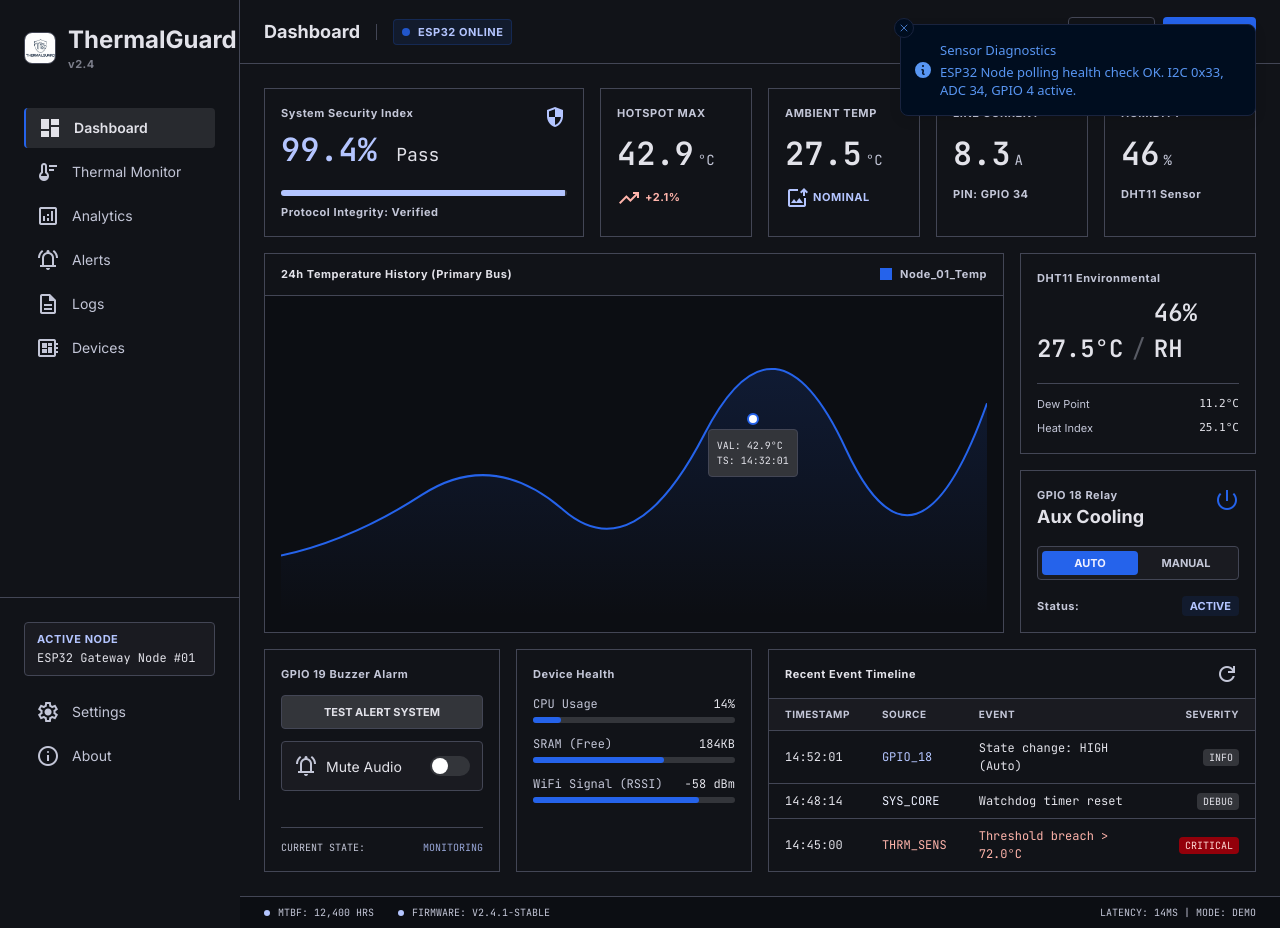
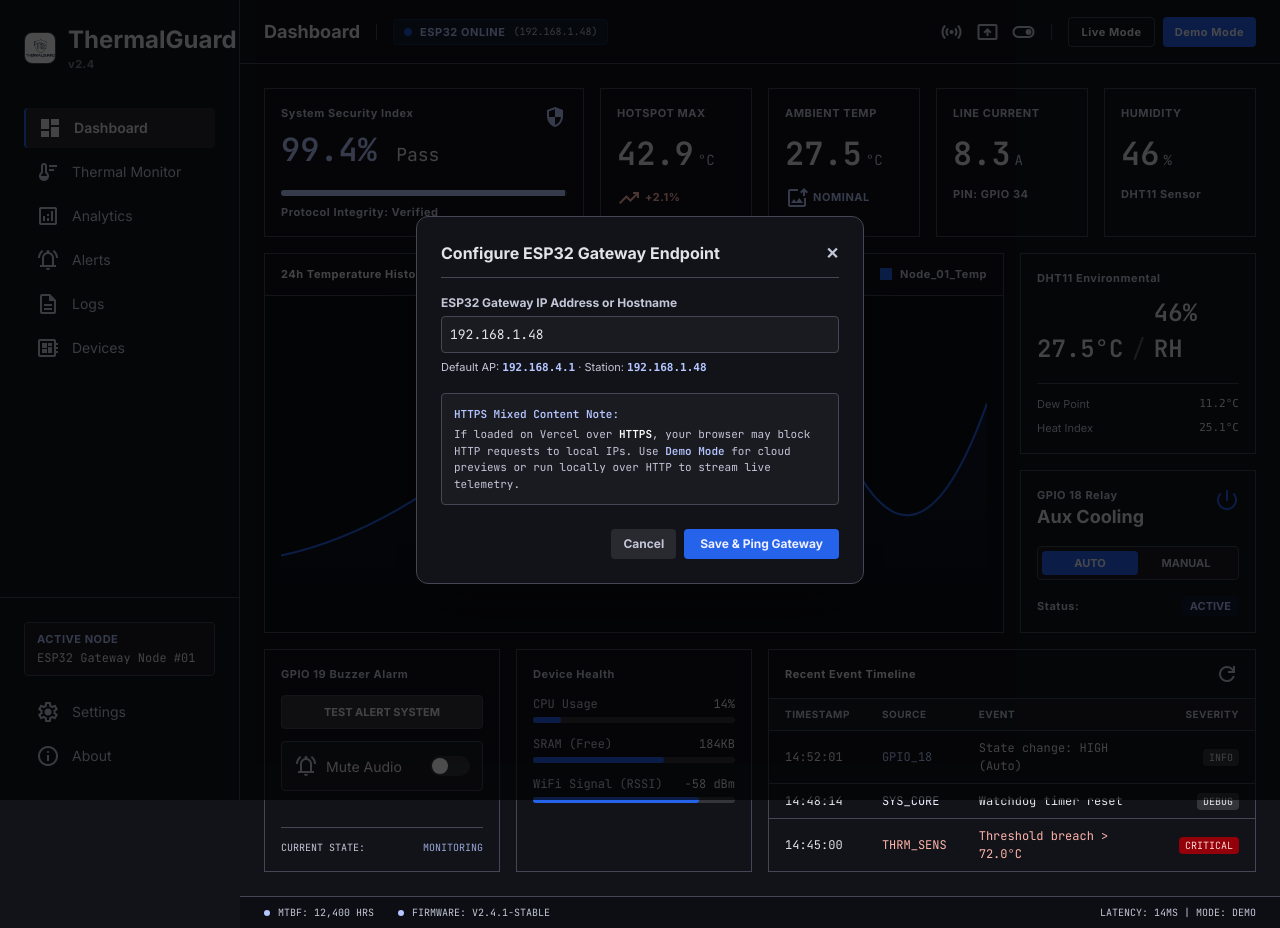
Before and after one commit to Sumeet-basfore/ThermalGuard, a React (Vite) app in the folder web/: page / in a window 1280 px wide. Both pictures are taken after a click on the button "sensors". Built offline with nearby package versions, Linux system fonts and the light colour scheme.

Commit message:
feat: enable live hardware telemetry status flags, dynamic ESP32 IP config modal, and mixed content fallback

```diff
--- a/web/src/app/components/thermalguard/TopHeader.tsx
+++ b/web/src/app/components/thermalguard/TopHeader.tsx
@@ -1,6 +1,7 @@
 import React, { useEffect, useState } from "react";
 import { toast } from "sonner";
 import { useTelemetry } from "../../context/TelemetryContext";
+import { getActiveIp, setApiEndpoint } from "../../services/api";
 import { PresentationView } from "./PresentationView";
 
 export interface TopHeaderProps {
@@ -9,8 +10,11 @@ export interface TopHeaderProps {
 }
 
 export function TopHeader({ pageName, onOpenMobileMenu }: TopHeaderProps) {
-  const { mode, setMode, isOnline, hasError } = useTelemetry();
+  const { mode, setMode, isOnline, hasError, refreshTelemetry } = useTelemetry();
   const [isPresentation, setIsPresentation] = useState(false);
+  const [showIpModal, setShowIpModal] = useState(false);
+  const [inputIp, setInputIp] = useState(getActiveIp());
+  const [pinging, setPinging] = useState(false);
 
   useEffect(() => {
     const handleKeyDown = (e: KeyboardEvent) => {
@@ -20,6 +24,7 @@ export function TopHeader({ pageName, onOpenMobileMenu }: TopHeaderProps) {
         }
       } else if (e.key === "Escape") {
         setIsPresentation(false);
+        setShowIpModal(false);
       }
     };
 
@@ -27,10 +32,22 @@ export function TopHeader({ pageName, onOpenMobileMenu }: TopHeaderProps) {
     return () => window.removeEventListener("keydown", handleKeyDown);
   }, []);
 
-  const handleSensorCheck = () => {
-    toast.info("Sensor Diagnostics", {
-      description: "ESP32 Node polling health check OK. I2C 0x33, ADC 34, GPIO 4 active.",
-    });
+  const handleSaveIp = async () => {
+    setPinging(true);
+    setApiEndpoint(inputIp);
+    try {
+      await refreshTelemetry();
+      toast.success("ESP32 Target Updated", {
+        description: `Gateway target set to http://${inputIp}/api`,
+      });
+      setShowIpModal(false);
+    } catch {
+      toast.error("Gateway Unreachable", {
+        description: `Could not connect to ESP32 at http://${inputIp}/api`,
+      });
+    } finally {
+      setPinging(false);
+    }
   };
 
   return (
@@ -48,7 +65,13 @@ export function TopHeader({ pageName, onOpenMobileMenu }: TopHeaderProps) {
             {pageName}
           </h2>
           <div className="h-4 w-[1px] bg-[#434655] hidden sm:block"></div>
-          <div className="flex items-center gap-2 px-2 py-1 bg-[#2563eb]/10 rounded border border-[#2563eb]/20">
+
+          {/* Interactive Connection Status Badge */}
+          <button
+            onClick={() => setShowIpModal(true)}
+            className="flex items-center gap-2 px-2.5 py-1 bg-[#2563eb]/10 rounded border border-[#2563eb]/20 hover:bg-[#2563eb]/20 transition-colors"
+            title="Configure ESP32 Gateway IP Address"
+          >
             <span
               className={`w-2 h-2 rounded-full ${
                 !isOnline || hasError ? "bg-[#ffb4ab]" : "bg-[#2563eb] animate-pulse"
@@ -57,15 +80,16 @@ export function TopHeader({ pageName, onOpenMobileMenu }: TopHeaderProps) {
             <span className="font-[Inter] text-[11px] leading-[16px] tracking-[0.05em] font-bold text-[#b4c5ff]">
               {!isOnline || hasError ? "ESP32 OFFLINE" : "ESP32 ONLINE"}
             </span>
-          </div>
+            <span className="font-['JetBrains_Mono'] text-[10px] text-[#c3c6d7]">({inputIp})</span>
+          </button>
         </div>
 
         <div className="flex items-center gap-4">
           {/* Action Icons */}
           <div className="flex items-center gap-3">
             <button
-              onClick={handleSensorCheck}
-              title="Sensor Diagnostics"
+              onClick={() => setShowIpModal(true)}
+              title="Configure Gateway Target IP"
               className="material-symbols-outlined text-[#c3c6d7] hover:text-[#b4c5ff] transition-colors text-[20px]"
             >
               sensors
@@ -114,7 +138,67 @@ export function TopHeader({ pageName, onOpenMobileMenu }: TopHeaderProps) {
         </div>
       </header>
 
-      {/* Presentation Mode Fullscreen Overlay */}
+      {/* ESP32 IP Configuration Modal */}
+      {showIpModal && (
+        <div className="fixed inset-0 z-50 flex items-center justify-center bg-black/70 p-4">
+          <div className="w-full max-w-md bg-[#111318] border border-[#434655] rounded-xl p-6 shadow-2xl">
+            <div className="flex justify-between items-center border-b border-[#434655] pb-3">
+              <h3 className="font-[Inter] text-[16px] font-bold text-[#e2e2e9]">
+                Configure ESP32 Gateway Endpoint
+              </h3>
+              <button
+                onClick={() => setShowIpModal(false)}
+                className="text-[#c3c6d7] hover:text-[#e2e2e9] font-bold"
+              >
+                ✕
+              </button>
+            </div>
+
+            <div className="mt-4 space-y-4 font-[Inter] text-[13px]">
+              <div>
+                <label className="block text-[12px] font-bold text-[#c3c6d7] mb-1">
+                  ESP32 Gateway IP Address or Hostname
+                </label>
+                <input
+                  type="text"
+                  value={inputIp}
+                  onChange={(e) => setInputIp(e.target.value)}
+                  placeholder="192.168.1.48"
+                  className="w-full bg-[#1a1b21] border border-[#434655] p-2 text-[#e2e2e9] font-['JetBrains_Mono'] rounded outline-none focus:border-[#2563eb]"
+                />
+                <p className="mt-1.5 text-[11px] text-[#c3c6d7]">
+                  Default AP: <b className="font-mono text-[#b4c5ff]">192.168.4.1</b> · Station: <b className="font-mono text-[#b4c5ff]">192.168.1.48</b>
+                </p>
+              </div>
+
+              <div className="p-3 bg-[#1a1b21] border border-[#434655] rounded text-[11px] text-[#c3c6d7] space-y-1 font-['JetBrains_Mono']">
+                <p className="text-[#b4c5ff] font-bold">HTTPS Mixed Content Note:</p>
+                <p>
+                  If loaded on Vercel over <b className="text-white">HTTPS</b>, your browser may block HTTP requests to local IPs. Use <b className="text-[#b4c5ff]">Demo Mode</b> for cloud previews or run locally over HTTP to stream live telemetry.
+                </p>
+              </div>
+
+              <div className="flex justify-end gap-2 pt-2">
+                <button
+                  onClick={() => setShowIpModal(false)}
+                  className="px-3 py-1.5 bg-[#282a2f] text-[#c3c6d7] font-bold text-[12px] rounded hover:bg-[#33353a]"
+                >
+                  Cancel
+                </button>
+                <button
+                  onClick={handleSaveIp}
+                  disabled={pinging}
+                  className="px-4 py-1.5 bg-[#2563eb] text-[#eeefff] font-bold text-[12px] rounded hover:brightness-110 disabled:opacity-50 transition-all flex items-center gap-1.5"
+                >
+                  {pinging ? "Connecting..." : "Save & Ping Gateway"}
+                </button>
+              </div>
+            </div>
+          </div>
+        </div>
+      )}
+
+      {/* Presentation Mode Overlay */}
       {isPresentation && (
         <PresentationView onExit={() => setIsPresentation(false)} />
       )}
--- a/web/src/app/services/api.ts
+++ b/web/src/app/services/api.ts
@@ -10,10 +10,16 @@ import {
 
 // Central ESP32 Gateway Base Endpoint
 export const ESP32_DEFAULT_IP = "192.168.1.48";
-let activeEndpoint = `http://${ESP32_DEFAULT_IP}/api`;
+let activeIp = ESP32_DEFAULT_IP;
+let activeEndpoint = `http://${activeIp}/api`;
 
 export function setApiEndpoint(ip: string) {
-  activeEndpoint = `http://${ip}/api`;
+  activeIp = ip.trim();
+  activeEndpoint = `http://${activeIp}/api`;
+}
+
+export function getActiveIp(): string {
+  return activeIp;
 }
 
 // Default Safe Telemetry Objects (Guarantees zero UI crashes on sensor disconnects)
@@ -81,15 +87,28 @@ export class ApiService {
 
         if (response.ok) {
           const raw = await response.json();
-          const validHotspot = typeof raw.hotspotTemp === "number" && !isNaN(raw.hotspotTemp);
-          const validAmbient = typeof raw.ambientTemp === "number" && !isNaN(raw.ambientTemp);
-          const validCurrent = typeof raw.lineCurrent === "number" && !isNaN(raw.lineCurrent);
+          const validHotspot =
+            raw.mlxConnected !== false &&
+            typeof raw.hotspotTemp === "number" &&
+            !isNaN(raw.hotspotTemp) &&
+            raw.hotspotTemp !== -999.0;
+
+          const validAmbient =
+            raw.dhtConnected !== false &&
+            typeof raw.ambientTemp === "number" &&
+            !isNaN(raw.ambientTemp) &&
+            raw.ambientTemp !== -999.0;
+
+          const validCurrent =
+            raw.acsConnected !== false &&
+            typeof raw.lineCurrent === "number" &&
+            !isNaN(raw.lineCurrent);
 
           return {
             metrics: {
               hotspotTemp: validHotspot ? raw.hotspotTemp : SAFE_SENSOR_DEFAULTS.hotspotTemp,
               ambientTemp: validAmbient ? raw.ambientTemp : SAFE_SENSOR_DEFAULTS.ambientTemp,
-              humidity: typeof raw.humidity === "number" && !isNaN(raw.humidity) ? raw.humidity : SAFE_SENSOR_DEFAULTS.humidity,
+              humidity: validAmbient && typeof raw.humidity === "number" ? raw.humidity : SAFE_SENSOR_DEFAULTS.humidity,
               lineCurrent: validCurrent ? raw.lineCurrent : SAFE_SENSOR_DEFAULTS.lineCurrent,
               timestamp: raw.timestamp || new Date().toLocaleTimeString(),
             },
```
Also changed, not shown: 2 other files (tests, documents, lock files or other folders).
